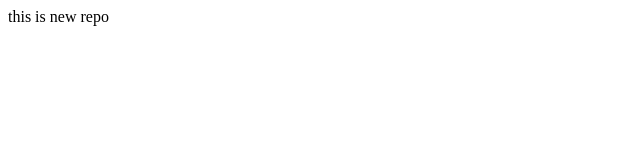
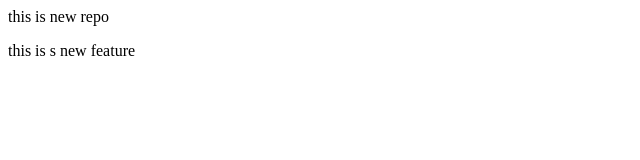
Before and after one commit to Ankit-gt/local-repo, a plain HTML site: page index.html in a window 1280 px wide. Shown: the whole page, without its empty margins (0-640 px from the left). Drawn offline with Linux system fonts and the light colour scheme.

Commit message:
added new feat

```diff
--- a/index.html
+++ b/index.html
@@ -1 +1,2 @@
 <p> this is new repo</p>
+<p> this is s new feature</p>
```
